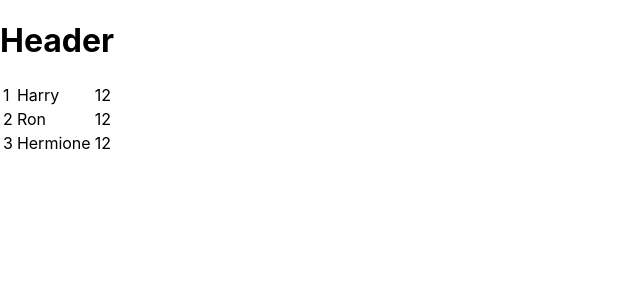
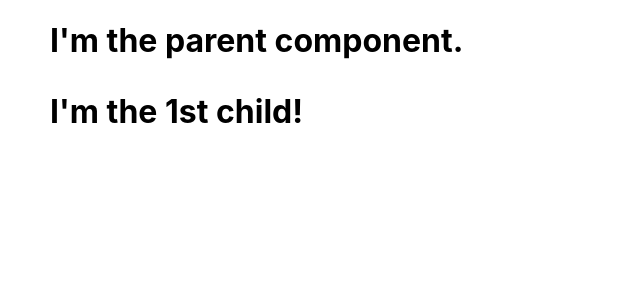
Before and after one commit to chlzslvdr/React-Basics, a React (Create React App) app: page / in a window 1280 px wide. Shown: the top 300 px of the page, without its empty margins (0-640 px from the left). Built offline with nearby package versions, Linux system fonts and the light colour scheme.

Commit message:
Calling A Component

```diff
--- a/src/App.jsx
+++ b/src/App.jsx
@@ -1,65 +1,13 @@
 import React from 'react';
+import './App.scss';
+import ParentComponent from './parentComponent';
 
-class App extends React.Component {
-  constructor() {
-    super();
-    this.state = {
-      data: [
-        {
-          id: 1,
-          name: 'Harry',
-          age: '12',
-        },
-        {
-          id: 2,
-          name: 'Ron',
-          age: '12',
-        },
-        {
-          id: 3,
-          name: 'Hermione',
-          age: '12',
-        },
-      ],
-    };
-  }
-
-  render() {
-    return (
-      <div>
-        <Header />
-        <table>
-          <tbody>
-            {this.state.data.map((person, i) => (
-              <TableRow key={i} data={person} />
-            ))}
-          </tbody>
-        </table>
-      </div>
-    );
-  }
-}
-
-class Header extends React.Component {
-  render() {
-    return (
-      <div>
-        <h1>Header</h1>
-      </div>
-    );
-  }
-}
-
-class TableRow extends React.Component {
-  render() {
-    return (
-      <tr>
-        <td>{this.props.data.id}</td>
-        <td>{this.props.data.name}</td>
-        <td>{this.props.data.age}</td>
-      </tr>
-    );
-  }
-}
+const App = () => {
+  return (
+    <div className='App'>
+      <ParentComponent />
+    </div>
+  );
+};
 
 export default App;
--- a/src/App.scss
+++ b/src/App.scss
@@ -1,3 +1,3 @@
-.header {
-  color: red;
+.App {
+  margin-left: 50px;
 }
--- /dev/null
+++ b/src/firstChild.jsx
@@ -0,0 +1,7 @@
+import React from 'react';
+
+const FirstChild = () => {
+  return <p>I'm the 1st child!</p>;
+};
+
+export default FirstChild;
--- /dev/null
+++ b/src/parentComponent.jsx
@@ -0,0 +1,15 @@
+import React, { Component } from 'react';
+import FirstChild from './firstChild';
+
+class ParentComponent extends Component {
+  render() {
+    return (
+      <h1>
+        I'm the parent component.
+        <FirstChild />
+      </h1>
+    );
+  }
+}
+
+export default ParentComponent;
```
